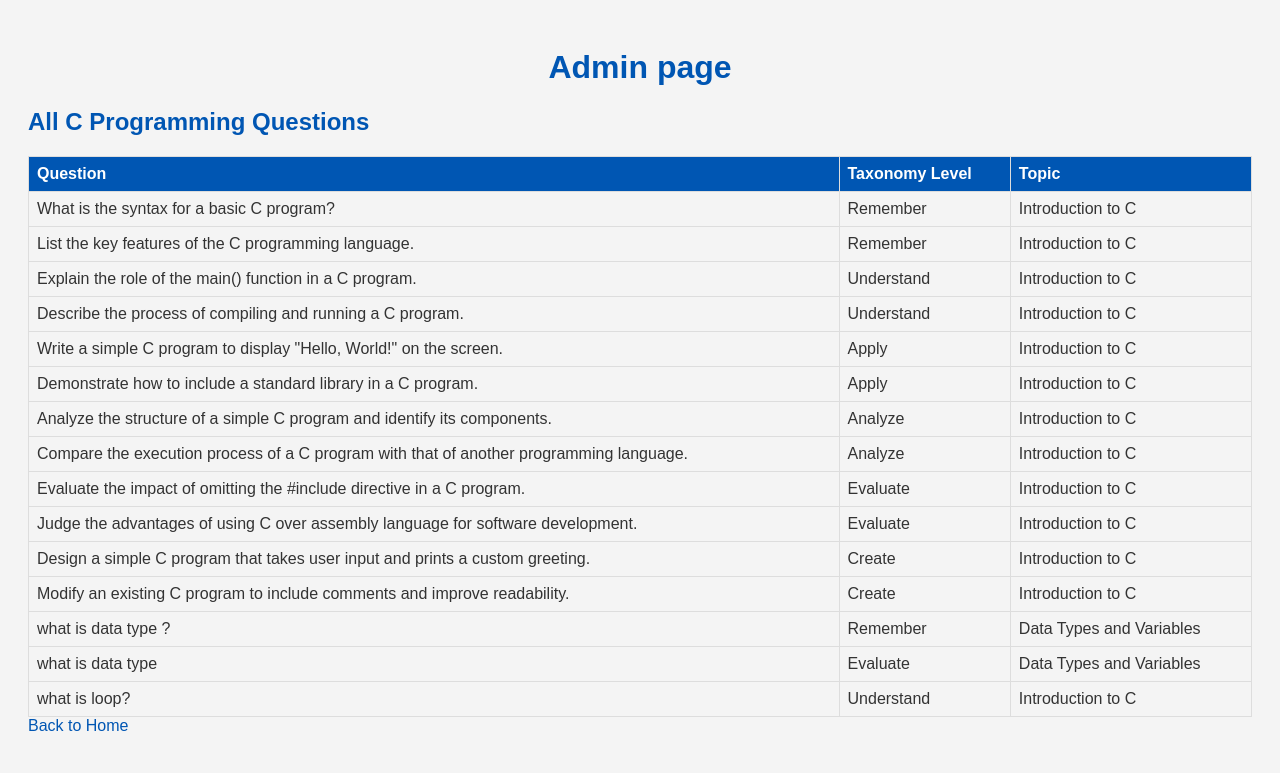
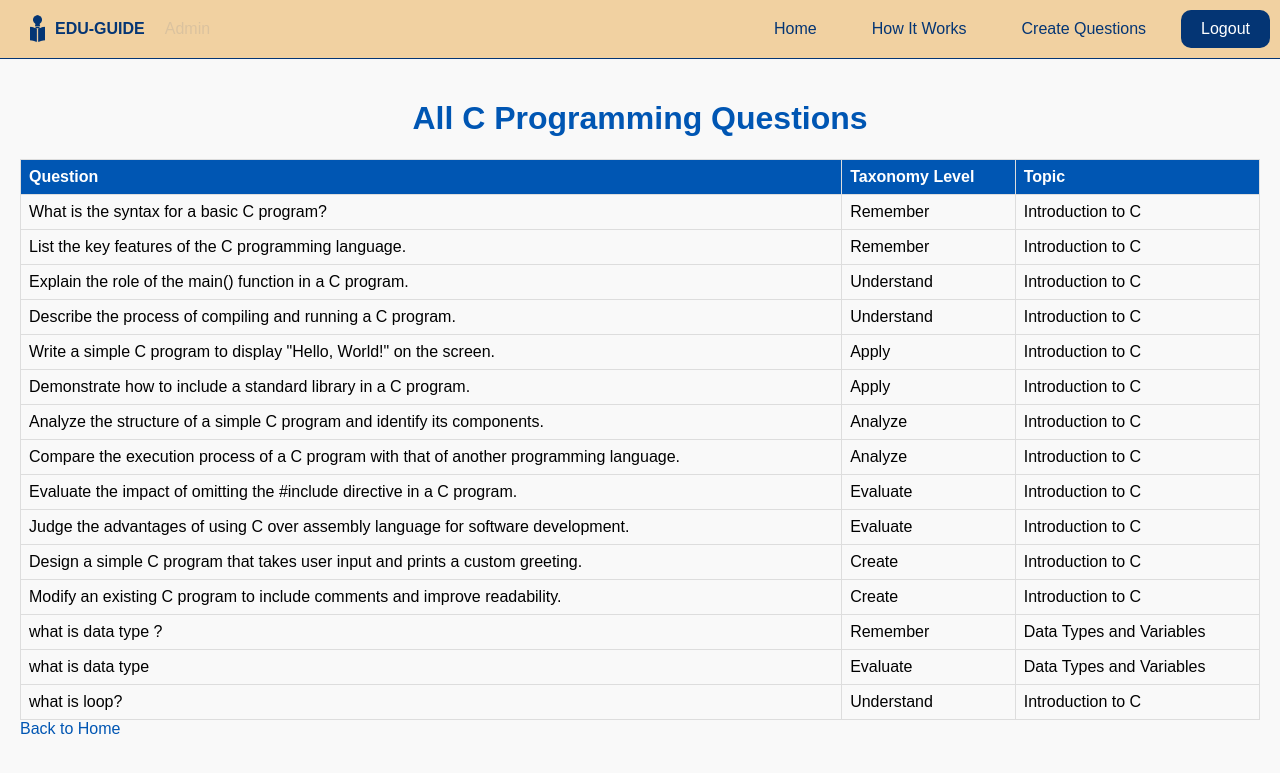
Before and after one commit to Priyanka03012005/QuestionTaxonomy, a Flask app: page /questions in a window 1280 px wide. Shown: the top 773 px of the page. Run offline with Flask 3, Linux system fonts and the light colour scheme; a user stored in the database is signed in; data comes from the database, SQL or seed files in the repository.

Commit message:
final changes

```diff
--- a/static/css/nav.css
+++ b/static/css/nav.css
@@ -84,3 +84,49 @@
         text-align: center;
     }
 }
+.role-text {
+    font-size: 1em;
+    color: #20478b; /* Same color but lighter */
+    opacity: 0.1; /* Lightly faded text */
+    margin-left: 10px;
+    font-weight: normal;
+}
+
+/* Profile Picture Styles */
+.profile-container {
+    display: flex;
+    align-items: center;
+    gap: 15px;
+}
+
+.profile-circle {
+    width: 40px;
+    height: 40px;
+    background-color: white;
+    border-radius: 50%;
+    display: flex;
+    align-items: center;
+    justify-content: center;
+    color: #2e7d3232;
+    font-size: 1.2em;
+    font-weight: bold;
+}
+
+.profile-circle span {
+    display: block;
+}
+
+/* Logout Button Styling */
+button.login-btn {
+    padding: 10px 20px;
+    background-color: #a8c9ff;
+    border: none;
+    color: #20478b;
+    font-size: 1em;
+    border-radius: 5px;
+    cursor: pointer;
+}
+
+button.login-btn:hover {
+    background-color: #87b1f8;
+}
--- a/static/css/styles.css
+++ b/static/css/styles.css
@@ -1,10 +1,19 @@
-body {
+/* body {
     font-family: Arial, sans-serif;
     background-color: #f4f4f4;
     color: #333;
     padding: 20px;
+} */
+body {
+    font-family: Arial, sans-serif;
+    margin: 0;
+    padding: 0;
+    background-color: #f9f9f9;
 }
 
+main {
+  padding: 20px;
+}
 h1, h2 {
     color: #0056b3;
 }
--- a/templates/index.html
+++ b/templates/index.html
@@ -61,7 +61,7 @@
         </section>
     </main>
     <script src="static\js\home.js"></script>
-    {% if 'user_id' in session %}
+    <!-- {% if 'user_id' in session %}
         <p>Hello, {{ session['username'] }}!</p>
         <a href="{{ url_for('logout') }}">Logout</a>
         {% if session['role'] == 'admin' %}
@@ -74,6 +74,6 @@
     {% else %}
         <a href="{{ url_for('signup') }}">Signup</a> |
         <a href="{{ url_for('login') }}">Login</a>
-    {% endif %}
+    {% endif %} -->
 </body>
 </html>
--- a/templates/nav.html
+++ b/templates/nav.html
@@ -1,10 +1,14 @@
 <header id="header">
     <div id="logo">
         <img id="logo-image" src="{{ url_for('static', filename='images/logo.png') }}" alt="Logo">
+        <span>EDU-GUIDE</span>
+        {% if session['role'] == 'admin' %}
+            <span class="role-text">Admin</span>
+        {% elif session['role'] == 'user' %}
+            <span class="role-text">User</span>
+        {% endif %}
+    </div>
 
-        <!-- <img id="logo-image" src="static/images/logo.png" alt="Logo"> Ensure the correct path to your logo image -->
-        <span>EDU-GUIDE</span>
-    </div>
 
     <nav id="navbar">
         <ul id="nav-list">
@@ -19,30 +23,19 @@
             {% endif %}
         </ul>
     </nav>
+
     {% if 'user_id' in session %}
-    {% if session['role'] == 'admin' %}
-    <button class="login-btn" id="login-btn" onclick="location.href=''">Admin</button>
-    <button class="login-btn" id="login-btn" onclick="location.href='logout'">Logout</button>
-    {% elif session['role'] == 'user' %}
-    <button class="login-btn" id="login-btn" onclick="location.href=''">User</button>
-    <button class="login-btn" id="login-btn" onclick="location.href='logout'">Logout</button>
-    {% endif %}
+    <div class="profile-container">
+        <!-- <div class="profile-circle">
+            {% if session['role'] == 'admin' %}
+            <span>A</span>
+            {% elif session['role'] == 'user' %}
+            <span>U</span>
+            {% endif %}
+        </div> -->
+        <button class="login-btn" id="login-btn" onclick="location.href='logout'">Logout</button>
+    </div>
     {% else %}
     <button class="login-btn" id="login-btn" onclick="location.href='login'">Login</button>
     {% endif %}
 </header>
-
-<!-- {% if 'user_id' in session %}
-        <p>Hello, {{ session['username'] }}!</p>
-        <a href="{{ url_for('logout') }}">Logout</a>
-        {% if session['role'] == 'admin' %}
-            <a href="{{ url_for('create_question') }}">Create Question</a> |
-            <a href="{{ url_for('view_questions') }}">View All Questions</a>
-        {% elif session['role'] == 'user' %}
-            <a href="{{ url_for('user_interface') }}">Generate Questions</a> |
-            <a href="{{ url_for('user_history') }}">View Search History</a>
-        {% endif %}
-    {% else %}
-        <a href="{{ url_for('signup') }}">Signup</a> |
-        <a href="{{ url_for('login') }}">Login</a>
-    {% endif %} -->
--- a/templates/view_questions.html
+++ b/templates/view_questions.html
@@ -4,11 +4,14 @@
     <meta charset="UTF-8">
     <meta name="viewport" content="width=device-width, initial-scale=1.0">
     <title>View Questions</title>
+    <link rel="stylesheet" href="static\css\nav.css">
     <link rel="stylesheet" href="{{ url_for('static', filename='css/styles.css') }}">
 </head>
 <body>
-    <h1 style="text-align: center;">Admin page</h1>
-    <h2>All C Programming Questions</h2>
+    {% include("nav.html") %}
+    <main>
+    <h1 style="text-align: center;">All C Programming Questions</h1>
+    <!-- <h2>All C Programming Questions</h2> -->
     <table>
         <tr>
             <th>Question</th>
@@ -24,5 +27,6 @@
         {% endfor %}
     </table>
     <a href="/">Back to Home</a>
+</main>
 </body>
 </html>
```
Also changed, not shown: static/css/view.css (added, +9 -0 lines), templates/user_view.html (+9 -2 lines).
